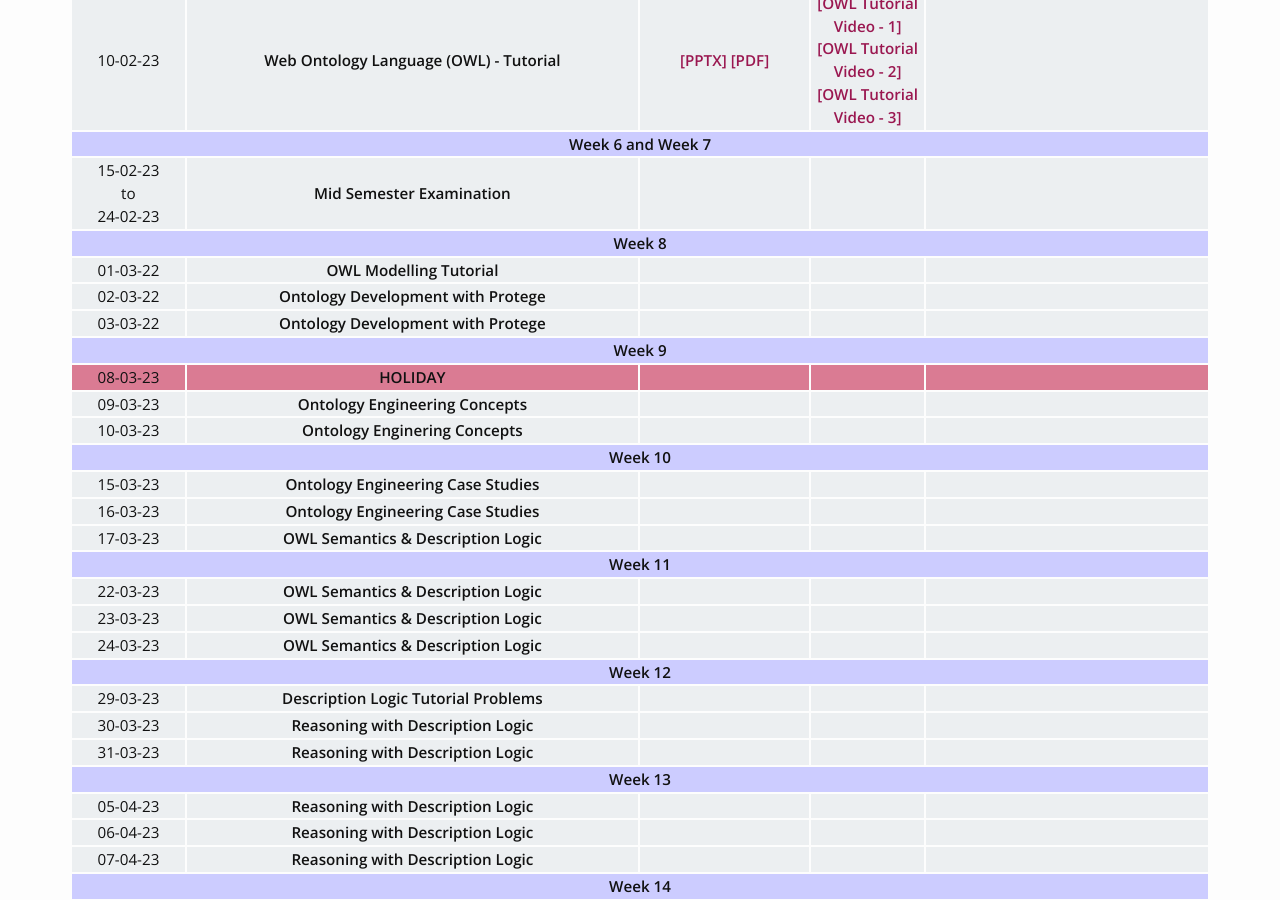
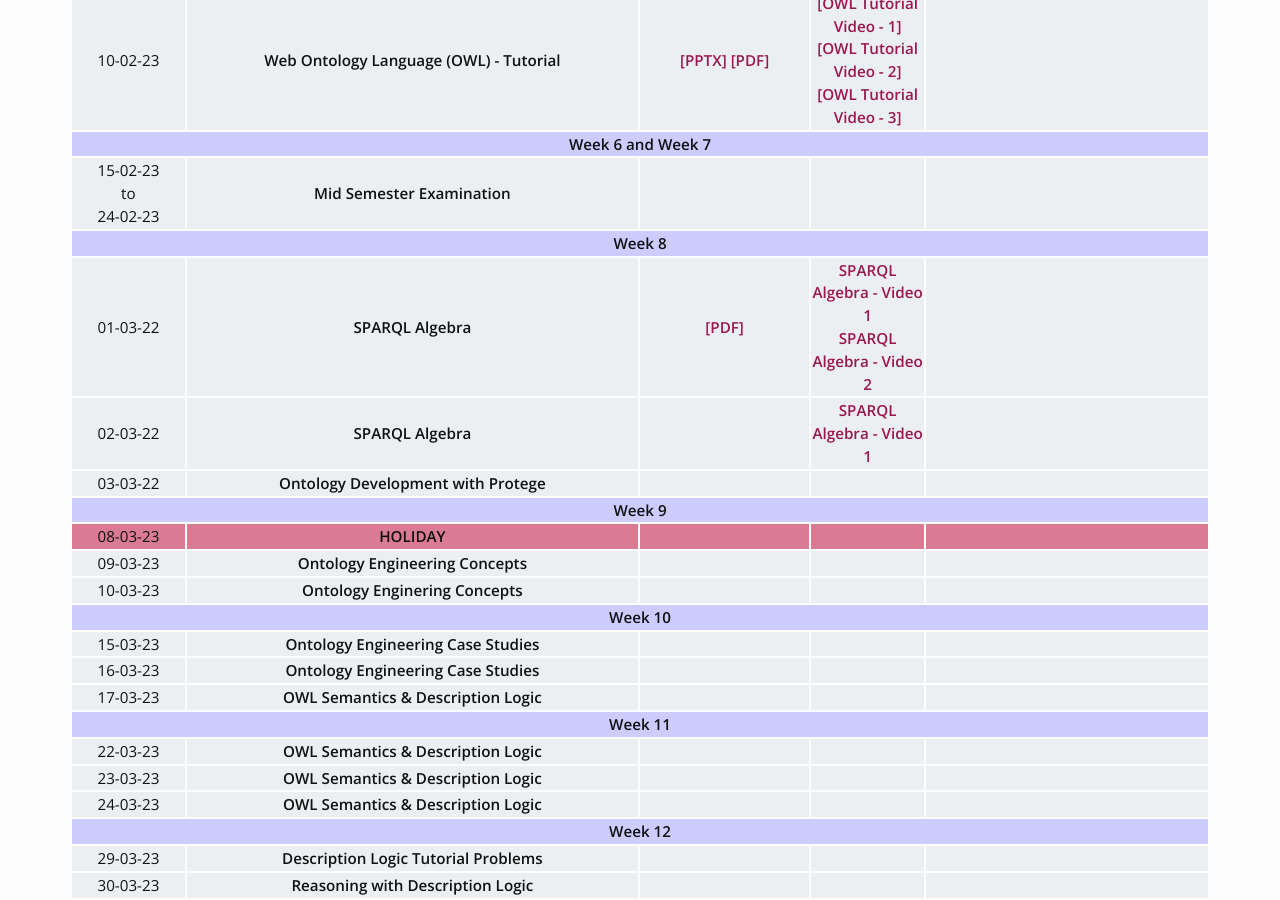
Before and after one commit to plaban/kmst-spring-2023, a Jekyll site: the page built from schedule.md, in a window 1280 px wide and 900 px high, scrolled down 1201 px. Built offline with Jekyll 4.4.1, drawn with Linux system fonts in a browser that asks for light colours; nearby versions of some CDN libraries.

Commit message:
Update schedule.html

```diff
--- a/_layouts/schedule.html
+++ b/_layouts/schedule.html
@@ -256,16 +256,23 @@ layout: default
 
         <tr bgcolor="#ECEFF1">
             <td align="center">01-03-22</td>
-            <td align="center"><b> OWL Modelling Tutorial </b></td>
-            <td align="center"><b> </b></td>
-            <td align="center"></td>
+            <td align="center"><b> SPARQL Algebra </b></td>
+            <td align="center">
+		    <a href="https://tinyurl.com/3zbtswz3" target="_blank"><b>[PDF]</b></a>
+	    </td>
+            <td align="center">
+		    <a href="https://www.youtube.com/watch?v=IytUwdBqUqo" target="_blank"><b>SPARQL Algebra - Video 1</b></a><br>
+		    <a href="https://www.youtube.com/watch?v=QrzYdNWC2_Y" target="_blank"><b>SPARQL Algebra - Video 2</b></a><br>
+	    </td>
             <td align="center"></td>
         </tr>
         <tr bgcolor="#ECEFF1">
             <td align="center">02-03-22</td>
-            <td align="center"><b> Ontology Development with Protege </b></td>
+            <td align="center"><b> SPARQL Algebra </b></td>
             <td align="center"><b> </b></td>
-            <td align="center"></td>
+            <td align="center">
+		    <a href="https://www.youtube.com/watch?v=2tItNIEZMfo" target="_blank"><b>SPARQL Algebra - Video 1</b></a>
+	    </td>
             <td align="center"></td>
         </tr>
         <tr bgcolor="#ECEFF1">
```
